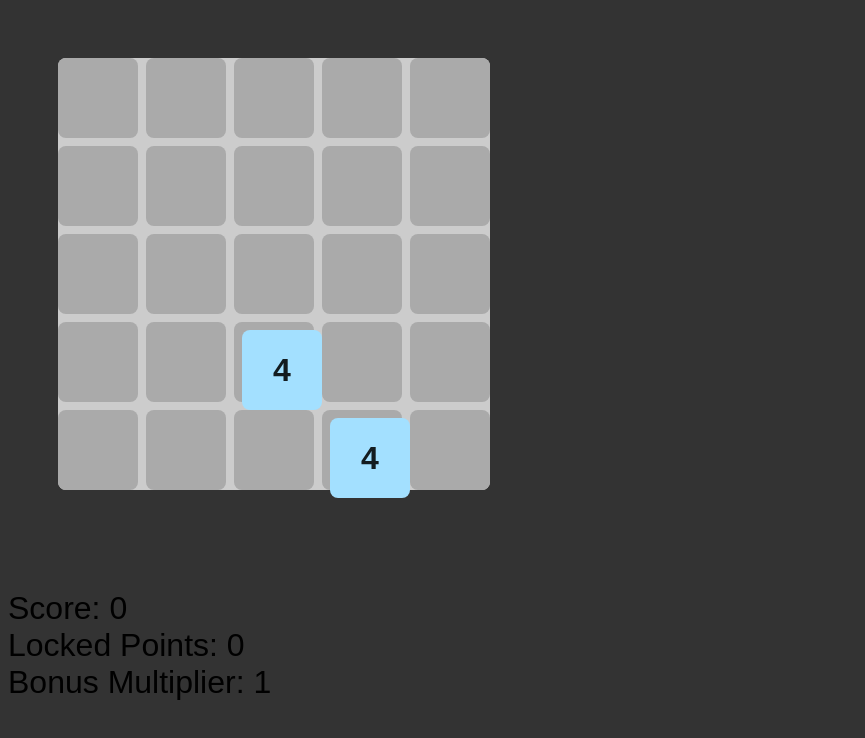
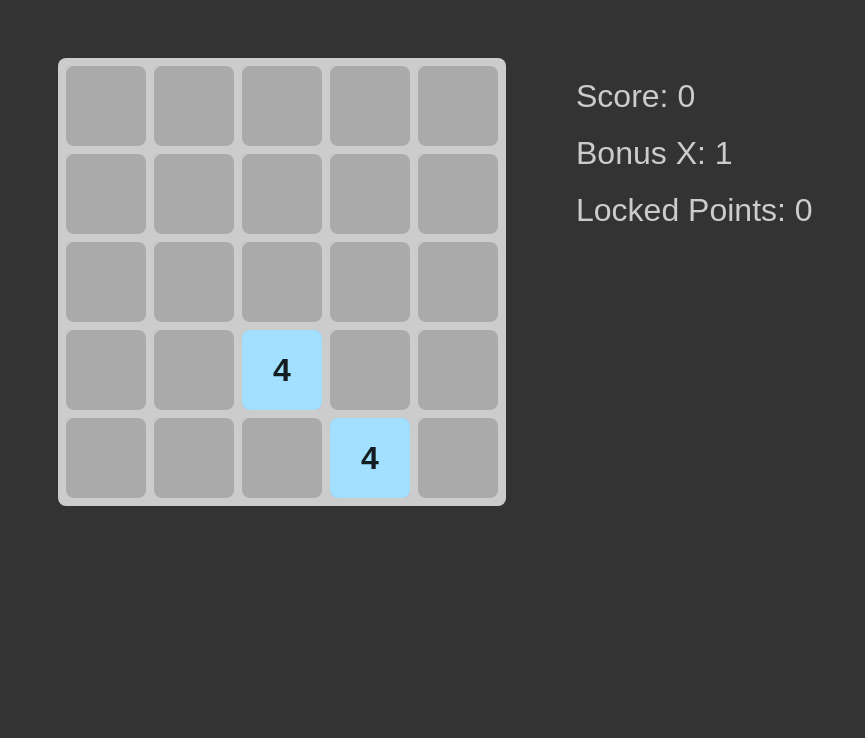
Before and after one commit to Quickdraw19/2040squared, a plain HTML site: page index.html in a window 1280 px wide. Shown: the whole page, without its empty margins (0-865 px from the left). Drawn offline with Linux system fonts and the light colour scheme.

Commit message:
Changing the order of the scoreboard.

```diff
--- a/index.html
+++ b/index.html
@@ -11,21 +11,19 @@
 </head>
 
 <body>
-  <div id="gameboard-wrapper">
-    <div id="game-board"></div>
-  </div>
+  <div id="game-board" class="game-section"></div>
 
-  <div id="score-wrapper">
-    <div id="score-div">
+  <div id="score-wrapper" class="game-section">
+    <div id="score-div" class="score-display">
       Score: <span id="score-value">0</span>
     </div>
 
-    <div id="locked-div">
-      Locked Points: <span id="locked-points">0</span>
+    <div id="multiplier-div" class="score-display">
+      Bonus X: <span id="bonus-x">1</span>
     </div>
 
-    <div id="multiplier-div">
-      Bonus Multiplier: <span id="bonus-x">1</span>
+    <div id="locked-div" class="score-display">
+      Locked Points: <span id="locked-points">0</span>
     </div>
   </div>
 </body>
```
